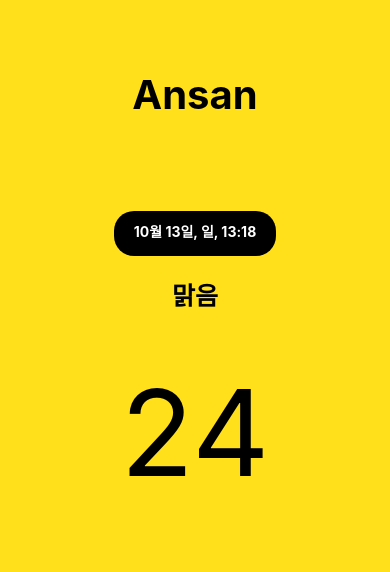
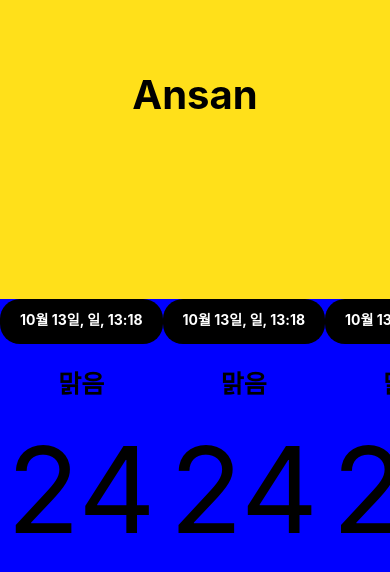
Before and after one commit to bukwon/RN_weather_app, a React Native app: screen / in a window 390 px wide. Shown: the top 572 px of the page. Built offline with nearby package versions, Linux system fonts and the light colour scheme.

Commit message:
scrollView

```diff
--- a/App.js
+++ b/App.js
@@ -1,5 +1,5 @@
 import { StatusBar } from 'expo-status-bar';
-import { Button, StyleSheet, Text, View } from 'react-native';
+import { Button, ScrollView, StyleSheet, Text, View } from 'react-native';
 import React, { useState } from 'react';
 
 const App = () => {
@@ -8,7 +8,8 @@ const App = () => {
       <View style={styles.cityCon}>
         <Text style={styles.city}>Ansan</Text>
       </View>
-      <View style={styles.weatherCon}>
+      <ScrollView horizontal contentContainerStyle={styles.weather}>
+        <View style={styles.weatherInner}>
           <View style={styles.day}>
             <Text style={styles.regDate}>10월 13일, 일, 13:18</Text>
             <Text style={styles.desc}>맑음</Text>
@@ -17,6 +18,43 @@ const App = () => {
             <Text style={styles.temp}>24</Text>
           </View>
         </View>
+        <View style={styles.weatherInner}>
+          <View style={styles.day}>
+            <Text style={styles.regDate}>10월 13일, 일, 13:18</Text>
+            <Text style={styles.desc}>맑음</Text>
+          </View>
+          <View style={styles.tempCon}>
+            <Text style={styles.temp}>24</Text>
+          </View>
+        </View>
+        <View style={styles.weatherInner}>
+          <View style={styles.day}>
+            <Text style={styles.regDate}>10월 13일, 일, 13:18</Text>
+            <Text style={styles.desc}>맑음</Text>
+          </View>
+          <View style={styles.tempCon}>
+            <Text style={styles.temp}>24</Text>
+          </View>
+        </View>
+        <View style={styles.weatherInner}>
+          <View style={styles.day}>
+            <Text style={styles.regDate}>10월 13일, 일, 13:18</Text>
+            <Text style={styles.desc}>맑음</Text>
+          </View>
+          <View style={styles.tempCon}>
+            <Text style={styles.temp}>24</Text>
+          </View>
+        </View>
+        <View style={styles.weatherInner}>
+          <View style={styles.day}>
+            <Text style={styles.regDate}>10월 13일, 일, 13:18</Text>
+            <Text style={styles.desc}>맑음</Text>
+          </View>
+          <View style={styles.tempCon}>
+            <Text style={styles.temp}>24</Text>
+          </View>
+        </View>
+      </ScrollView>
       <StatusBar style="auto" />
     </View>
   );
@@ -38,7 +76,10 @@ const styles = StyleSheet.create({
     textAlign: "center",
     fontWeight: "bold",
   },
-  weatherCon: {
+  weather: {
+    backgroundColor: 'blue',
+  },
+  weatherInner: {
     flex: 3,
   },
   day: {
```
Lines whose indentation alone changed are shown as unchanged.
